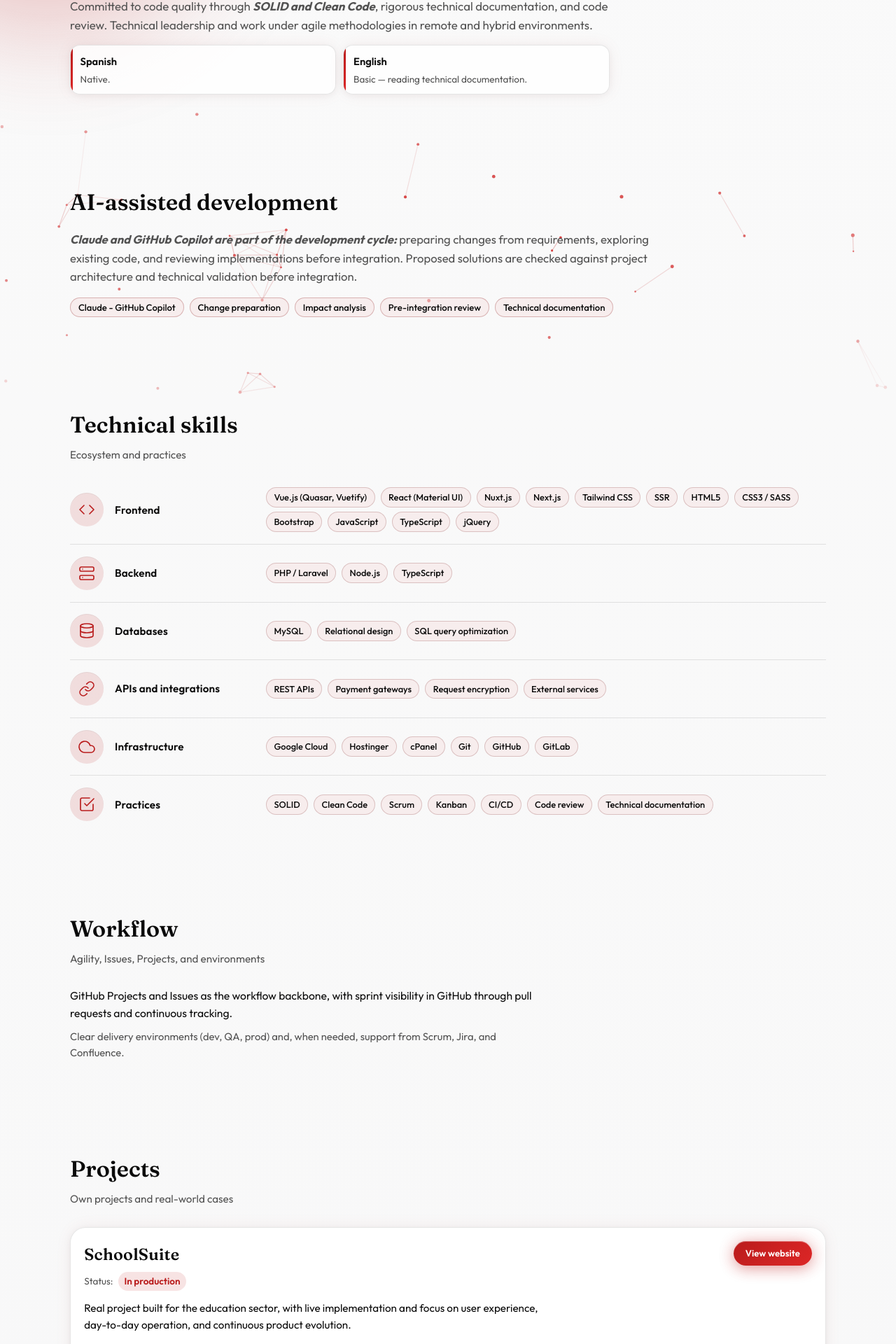
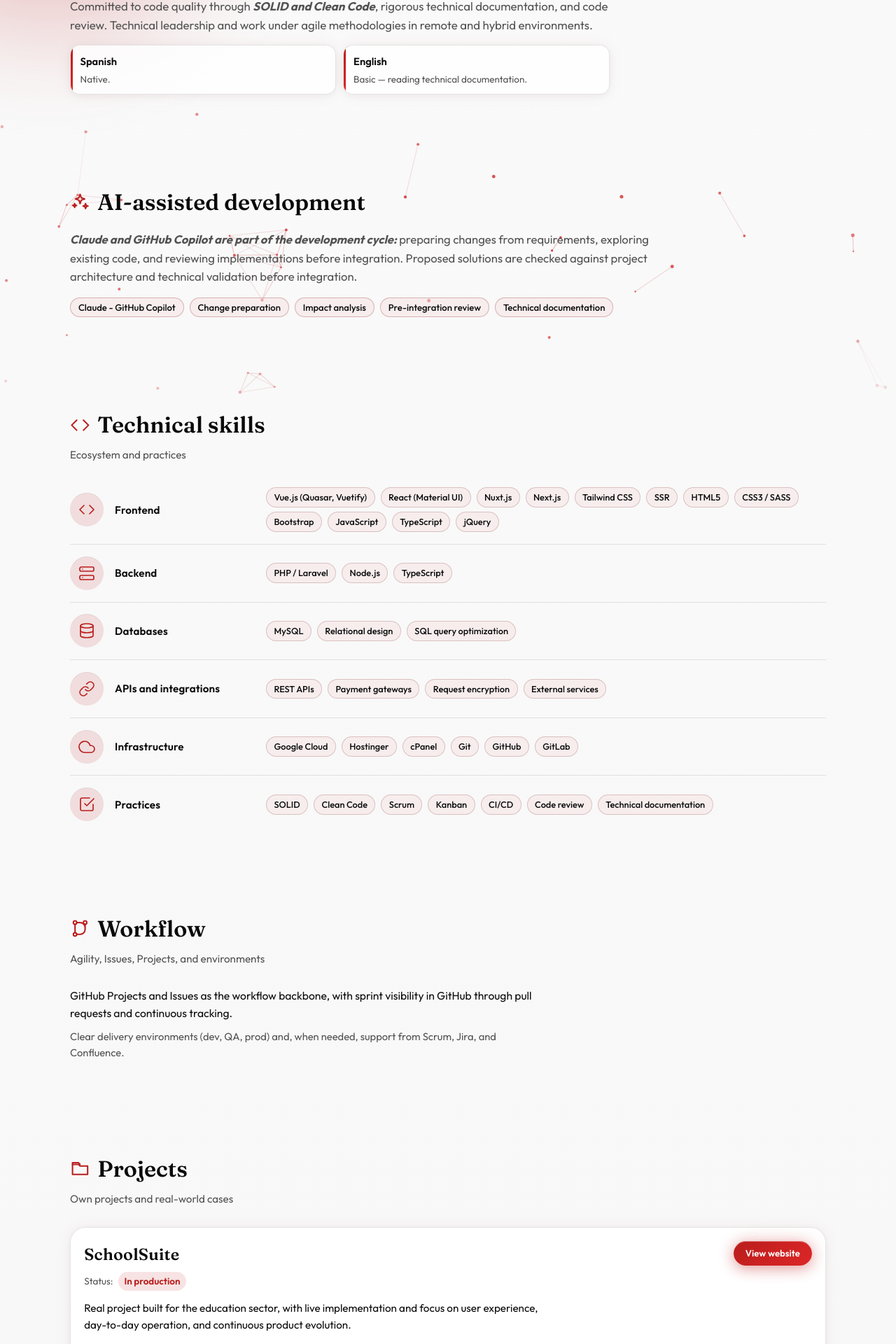
Before and after one commit to 41L4N/41L4N.github.io, a Vue app: page / in a window 1280 px wide. Shown: the part 878-2798 px from the top of the page at 70% size. Built offline with nearby package versions, Linux system fonts and the light colour scheme.

Commit message:
Refactor section headings across multiple views to include icons and improve layout consistency

```diff
--- a/src/assets/styles/app.css
+++ b/src/assets/styles/app.css
@@ -257,6 +257,20 @@ main {
 	font-weight: 600;
 }
 
+.section-heading {
+	display: flex;
+	align-items: center;
+	gap: 0.65rem;
+}
+
+.section-heading__icon {
+	width: 0.9em;
+	height: 0.9em;
+	flex: 0 0 auto;
+	color: var(--accent);
+	stroke-width: 1.7;
+}
+
 .section-kicker {
 	margin: 0;
 	color: var(--text-muted);
--- a/src/views/AISection.vue
+++ b/src/views/AISection.vue
@@ -7,8 +7,13 @@
 		<AINetworkCanvas />
 
 		<div class="section-head ai-section__head">
-			<h2 id="ai-heading">
-				{{ t('aiSection.title') }}
+			<h2 id="ai-heading" class="section-heading">
+				<svg class="section-heading__icon" viewBox="0 0 24 24" fill="none" stroke="currentColor" stroke-linecap="round" stroke-linejoin="round" aria-hidden="true">
+					<path d="M12 3l1.4 4.1L17.5 8.5l-4.1 1.4L12 14l-1.4-4.1-4.1-1.4 4.1-1.4L12 3z" />
+					<path d="M18.5 14l.8 2.2 2.2.8-2.2.8-.8 2.2-.8-2.2-2.2-.8 2.2-.8.8-2.2z" />
+					<path d="M5.5 14l.6 1.7 1.7.6-1.7.6-.6 1.7-.6-1.7-1.7-.6 1.7-.6.6-1.7z" />
+				</svg>
+				<span>{{ t('aiSection.title') }}</span>
 			</h2>
 		</div>
 
--- a/src/views/Experience.vue
+++ b/src/views/Experience.vue
@@ -4,7 +4,13 @@
 		id="experience"
 	>
 		<div class="section-head">
-			<h2>{{ t('experience.title') }}</h2>
+			<h2 class="section-heading">
+				<svg class="section-heading__icon" viewBox="0 0 24 24" fill="none" stroke="currentColor" stroke-linecap="round" stroke-linejoin="round" aria-hidden="true">
+					<rect x="3" y="7" width="18" height="13" rx="2" />
+					<path d="M8 7V4h8v3M3 12h18M10 12v2h4v-2" />
+				</svg>
+				<span>{{ t('experience.title') }}</span>
+			</h2>
 			<p class="section-kicker">
 				{{ t('experience.kicker') }}
 			</p>
--- a/src/views/Languages.vue
+++ b/src/views/Languages.vue
@@ -4,7 +4,13 @@
 		id="languages"
 	>
 		<div class="section-head">
-			<h2>{{ t('languages.title') }}</h2>
+			<h2 class="section-heading">
+				<svg class="section-heading__icon" viewBox="0 0 24 24" fill="none" stroke="currentColor" stroke-linecap="round" stroke-linejoin="round" aria-hidden="true">
+					<circle cx="12" cy="12" r="9" />
+					<path d="M3 12h18M12 3c2.5 2.5 3.8 5.5 3.8 9S14.5 18.5 12 21c-2.5-2.5-3.8-5.5-3.8-9S9.5 5.5 12 3z" />
+				</svg>
+				<span>{{ t('languages.title') }}</span>
+			</h2>
 		</div>
 		<div class="languages__cards">
 			<article
--- a/src/views/Profile.vue
+++ b/src/views/Profile.vue
@@ -4,7 +4,13 @@
 		id="profile"
 	>
 		<div class="section-head">
-			<h2>{{ t('profile.title') }}</h2>
+			<h2 class="section-heading">
+				<svg class="section-heading__icon" viewBox="0 0 24 24" fill="none" stroke="currentColor" stroke-linecap="round" stroke-linejoin="round" aria-hidden="true">
+					<circle cx="12" cy="8" r="4" />
+					<path d="M4 21c0-4 3.6-7 8-7s8 3 8 7" />
+				</svg>
+				<span>{{ t('profile.title') }}</span>
+			</h2>
 		</div>
 		<div class="profile__prose">
 			<p
--- a/src/views/ProjectWorkflow.vue
+++ b/src/views/ProjectWorkflow.vue
@@ -5,8 +5,14 @@
 		aria-labelledby="project-workflow-heading"
 	>
 		<div class="section-head">
-			<h2 id="project-workflow-heading">
-				{{ t('projectWorkflow.title') }}
+			<h2 id="project-workflow-heading" class="section-heading">
+				<svg class="section-heading__icon" viewBox="0 0 24 24" fill="none" stroke="currentColor" stroke-linecap="round" stroke-linejoin="round" aria-hidden="true">
+					<circle cx="6" cy="5" r="2" />
+					<circle cx="18" cy="5" r="2" />
+					<circle cx="6" cy="19" r="2" />
+					<path d="M6 7v10M8 5h4a6 6 0 0 1 6 6v-4M8 19h4a6 6 0 0 0 6-6v-6" />
+				</svg>
+				<span>{{ t('projectWorkflow.title') }}</span>
 			</h2>
 			<p class="section-kicker">
 				{{ t('projectWorkflow.kicker') }}
--- a/src/views/Projects.vue
+++ b/src/views/Projects.vue
@@ -5,8 +5,12 @@
 		aria-labelledby="projects-heading"
 	>
 		<div class="section-head">
-			<h2 id="projects-heading">
-				{{ t('projects.title') }}
+			<h2 id="projects-heading" class="section-heading">
+				<svg class="section-heading__icon" viewBox="0 0 24 24" fill="none" stroke="currentColor" stroke-linecap="round" stroke-linejoin="round" aria-hidden="true">
+					<path d="M3 7h7l2 2h9v10H3V7z" />
+					<path d="M3 7V5h7l2 2" />
+				</svg>
+				<span>{{ t('projects.title') }}</span>
 			</h2>
 			<p class="section-kicker">
 				{{ t('projects.kicker') }}
--- a/src/views/Skills.vue
+++ b/src/views/Skills.vue
@@ -5,8 +5,12 @@
 		aria-labelledby="skills-heading"
 	>
 		<div class="section-head">
-			<h2 id="skills-heading">
-				{{ t('skills.title') }}
+			<h2 id="skills-heading" class="section-heading">
+				<svg class="section-heading__icon" viewBox="0 0 24 24" fill="none" stroke="currentColor" stroke-linecap="round" stroke-linejoin="round" aria-hidden="true">
+					<polyline points="16 18 22 12 16 6" />
+					<polyline points="8 6 2 12 8 18" />
+				</svg>
+				<span>{{ t('skills.title') }}</span>
 			</h2>
 			<p class="section-kicker">
 				{{ t('skills.kicker') }}
```
